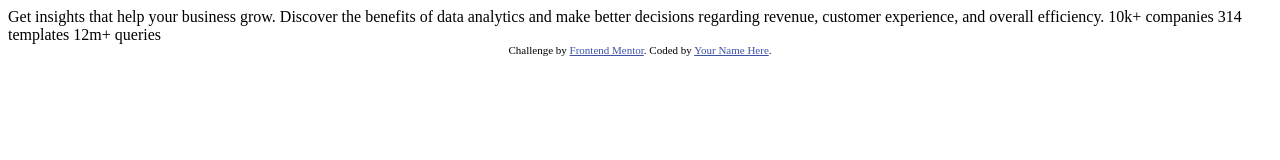
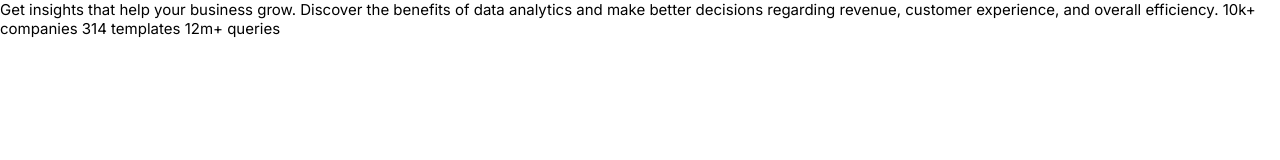
Before and after one commit to giorgi-gagnidze/stats-preview-card-component-main, a plain HTML site: page index.html in a window 1280 px wide. Drawn offline with Linux system fonts and the light colour scheme.

Commit message:
Add some styles and reset

```diff
--- /dev/null
+++ b/CSS/style.css
@@ -0,0 +1,19 @@
+* {
+  margin: 0;
+  padding: 0;
+  box-sizing: border-box;
+}
+
+:root {
+  --main-background: hsl(233, 47%, 7%);
+  --card-background: hsl(244, 38%, 16%);
+  --accent: hsl(277, 64%, 61%);
+  --main-heading__stats: hsl(0, 0%, 100%);
+  --main-paragraph: hsla(0, 0%, 100%, 0.75);
+  --stat-headings: hsla(0, 0%, 100%, 0.6);
+}
+
+body {
+  font-family: Inter;
+  font-size: 15px;
+}
--- a/index.html
+++ b/index.html
@@ -1,33 +1,26 @@
 <!DOCTYPE html>
 <html lang="en">
-<head>
-  <meta charset="UTF-8">
-  <meta name="viewport" content="width=device-width, initial-scale=1.0"> <!-- displays site properly based on user's device -->
+  <head>
+    <meta charset="UTF-8" />
+    <meta name="viewport" content="width=device-width, initial-scale=1.0" />
+    <!-- displays site properly based on user's device -->
 
-  <link rel="icon" type="image/png" sizes="32x32" href="./images/favicon-32x32.png">
-
-  <title>Frontend Mentor | Stats preview card component</title>
-
-  <!-- Feel free to remove these styles or customise in your own stylesheet 👍 -->
-  <style>
-    .attribution { font-size: 11px; text-align: center; }
-    .attribution a { color: hsl(228, 45%, 44%); }
-  </style>
-</head>
-<body>
-
-  Get insights that help your business grow.
-
-  Discover the benefits of data analytics and make better decisions regarding revenue, customer
-  experience, and overall efficiency.
-
-  10k+ companies
-  314 templates
-  12m+ queries
-
-  <div class="attribution">
-    Challenge by <a href="https://www.frontendmentor.io?ref=challenge" target="_blank">Frontend Mentor</a>.
-    Coded by <a href="#">Your Name Here</a>.
-  </div>
-</body>
+    <link
+      rel="icon"
+      type="image/png"
+      sizes="32x32"
+      href="./images/favicon-32x32.png"
+    />
+    <link rel="stylesheet" href="./CSS/style.css" />
+    <link
+      href="https://fonts.googleapis.com/css2?family=Inter:wght@400;700&family=Lexend+Deca&display=swap"
+      rel="stylesheet"
+    />
+    <title>Stats preview card component</title>
+  </head>
+  <body>
+    Get insights that help your business grow. Discover the benefits of data
+    analytics and make better decisions regarding revenue, customer experience,
+    and overall efficiency. 10k+ companies 314 templates 12m+ queries
+  </body>
 </html>
```
